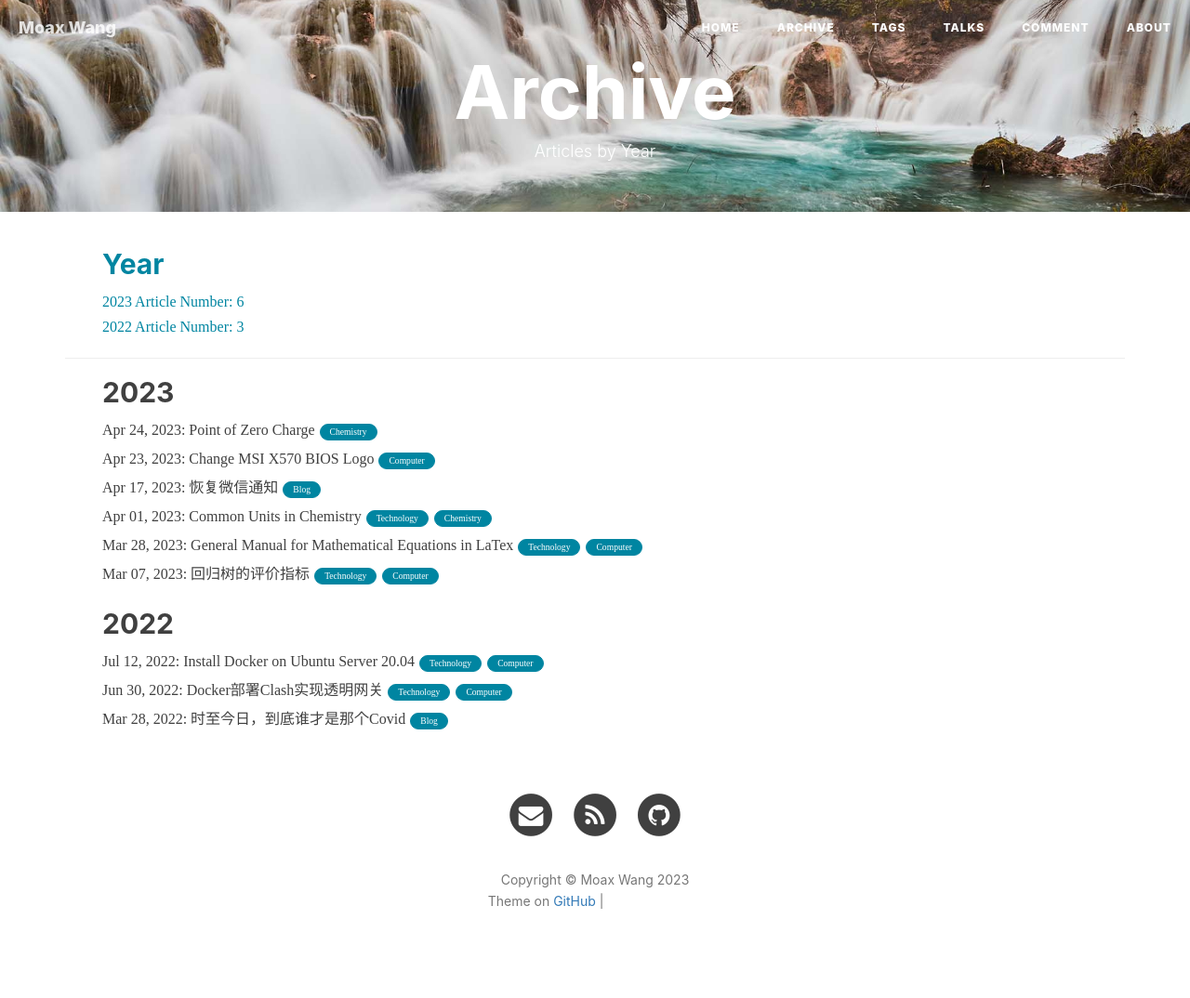
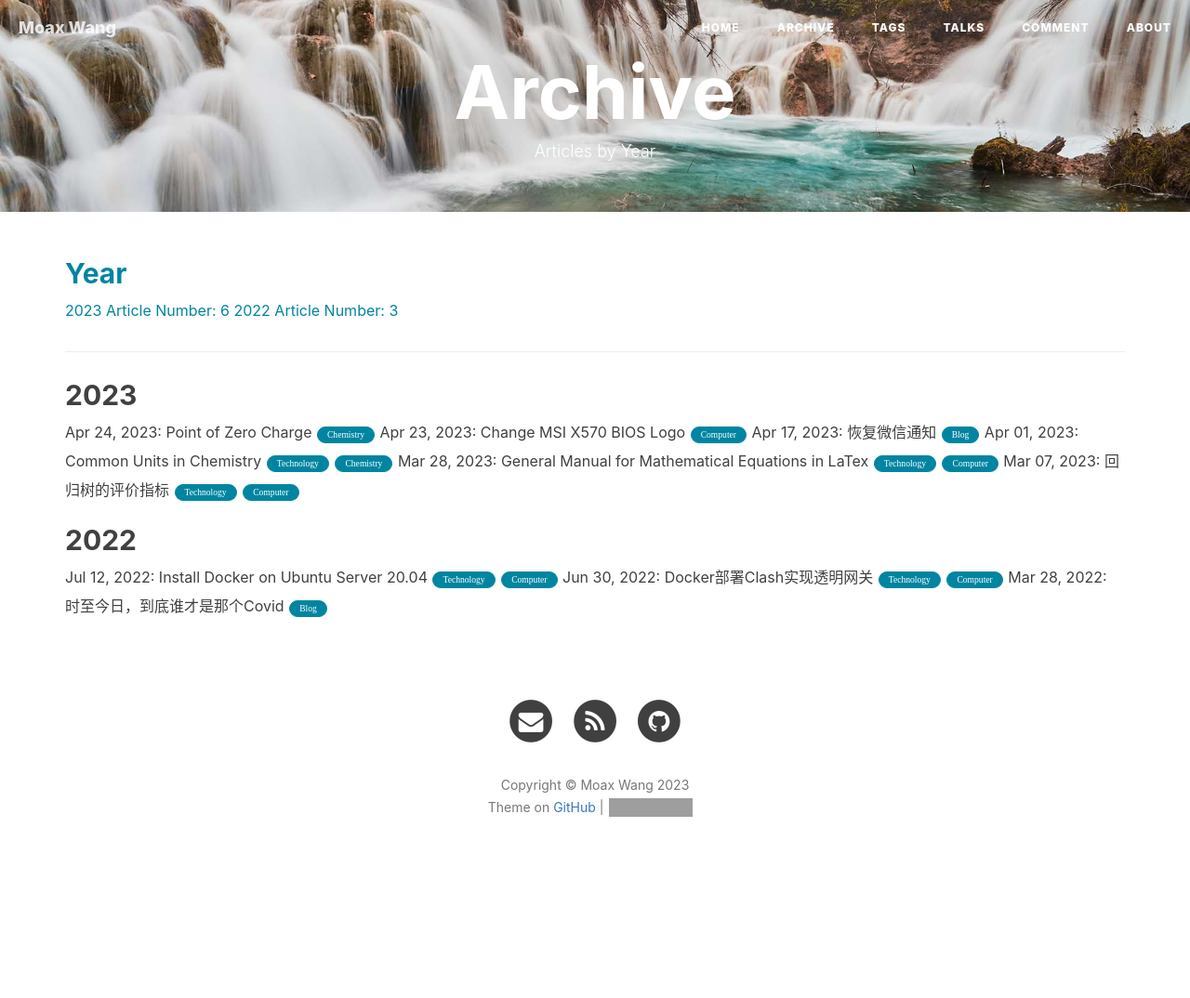
Before and after one commit to WinchellWang/winchellwang.github.io, a Jekyll site: the page built from 1archive.html, in a window 1280 px wide. Shown: the whole page at 93% size. Built offline with Jekyll 4.4.1, drawn with Linux system fonts in a browser that asks for light colours; nearby versions of some CDN libraries; comment, search, counter and statistics services are not loaded; after the commit the page ends 973 px from its top, so only the background shows below that; grey boxes are pictures that could not be loaded.

Commit message:
Layout Update

```diff
--- a/1archive.html
+++ b/1archive.html
@@ -48,7 +48,7 @@ permalink: /archive/
 </header>
 
 <div class="container">
-<ul class="archive_meta">
+<p class="archive_meta">
 	<h2><font color="#0085a1">Year</font></h2>
   {% assign counter = 0 %}
   {% for post in site.posts %}
@@ -56,18 +56,18 @@ permalink: /archive/
 	{% assign prevyear = post.previous.date | date: "%Y" %}
 	{% assign counter = counter | plus: 1 %}
 	{% if thisyear != prevyear %}
-	<li style="list-style:none">
+	<!-- <li style="list-style:none"> -->
 	<a href="#{{ post.date | date: '%Y' }}" style="text-decoration: none">
 		<font color="#0085a1">{{ thisyear }} Article Number: {{ counter }}</font>
 	</a>
-	</li>
+	<!-- </li> -->
 	  {% assign counter = 0 %}
 	{% endif %}
   {% endfor %}
-</ul>
+</p>
 
 <hr>
-<ul class="archive_meta">
+<p class="archive_meta">
 {% for post in site.posts %}
 	{% unless post.next %}
 	<h2 id="{{ post.date | date: '%Y'}}">{{ post.date | date: '%Y' }}</h2>
@@ -78,15 +78,15 @@ permalink: /archive/
 		<h2 id="{{ post.date | date: '%Y'}}">{{ post.date | date: '%Y' }}</h2>
 	{% endif %}
 	{% endunless %}
-	<li style="list-style:none">{{ post.date | date: "%b %d, %Y" }}:
+	<a style="list-style:none">{{ post.date | date: "%b %d, %Y" }}:
 		<a href="{{ post.url }}" target="_blank" style="text-decoration: none">{{ post.title }}</a>
 		{% for tag in post.tags %}
 		<a class="archive_tag" href="#{{ tag }}" title="{{ tag }}" target="_blank">
 			{{ tag }}
 		</a>
 		{% endfor %}
-</li>
+	</a>
 {% endfor %}
-</ul>
+</p>
 
 </div>
--- a/_layouts/keynote.html
+++ b/_layouts/keynote.html
@@ -57,8 +57,6 @@ layout: default
 <!-- Post Content -->
 <article>
     <div class="container">
-        <!-- <div class="row"> -->
-
         <!-- Post Container -->
         <div class="post-container
             col-lg-8 col-lg-offset-2
@@ -122,7 +120,6 @@ layout: default
             </ul>
             {% endif %}
         </div>
-        <!-- </div> -->
     </div>
 </article>
 
--- a/_layouts/page.html
+++ b/_layouts/page.html
@@ -19,7 +19,6 @@ layout: default
 
 <!-- Main Content -->
 <div class="container">
-	<!-- <div class="row"> -->
         {% if site.sidebar == false %}
 <!-- NO SIDEBAR -->
     <!-- PostList Container -->
@@ -161,5 +160,4 @@ layout: default
                 {% endif %}
     		</div>
         {% endif %}
-	<!-- </div> -->
 </div>
```
Lines whose indentation alone changed are shown as unchanged.
